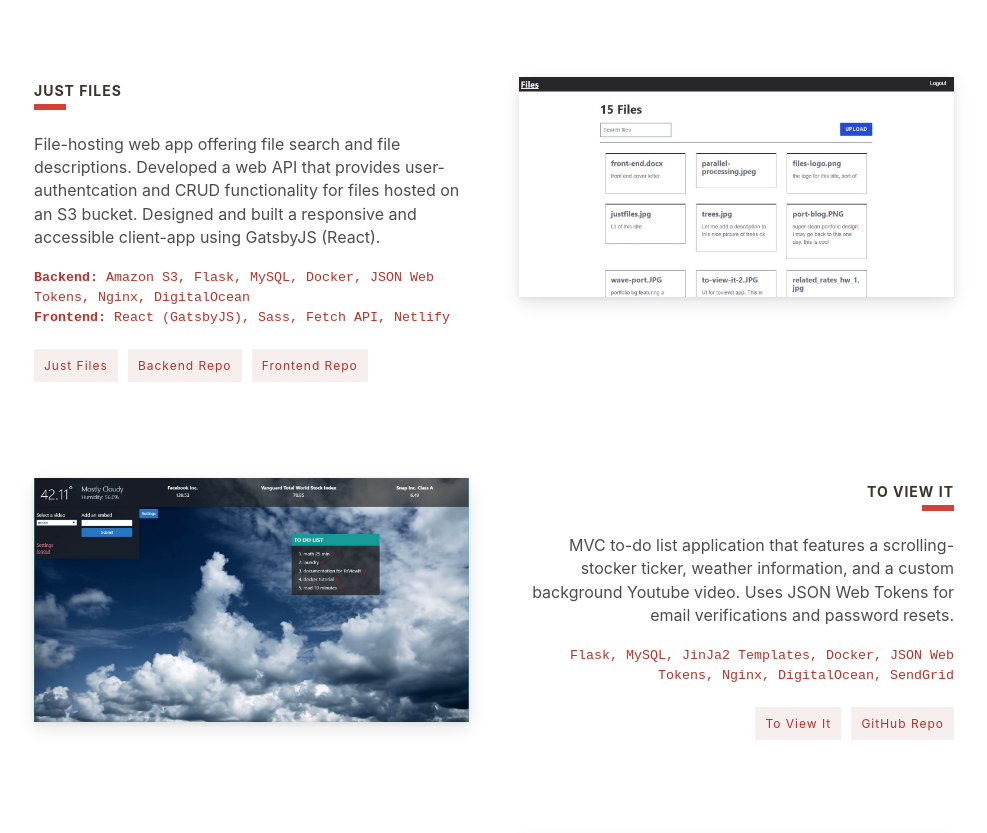
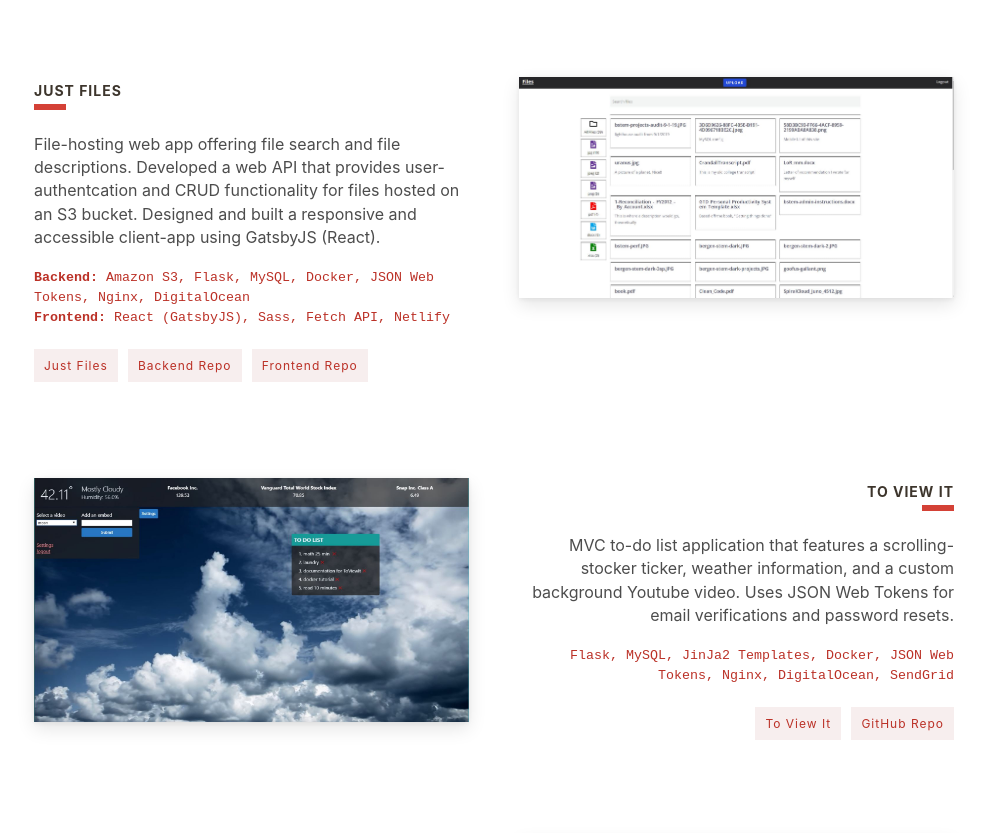
Before and after one commit to dacrands/jan-port, a Gatsby site: page / in a window 1280 px wide. Shown: the part 851-1684 px from the top of the page, without its empty margins (146-1133 px from the left). Built offline with nearby package versions, Linux system fonts and the light colour scheme; Gatsby itself is replaced by a stand-in of ours.

Commit message:
Update files UI img

```diff
--- a/src/pages/index.js
+++ b/src/pages/index.js
@@ -288,7 +288,7 @@ export const query = graphql`
         }
       }
     }
-    justFiles: file(relativePath: { eq: "justfiles.jpg" }) {
+    justFiles: file(relativePath: { eq: "justfiles2.jpg" }) {
       childImageSharp {
         id
         fluid (toFormat: PNG, maxWidth: 600 ){
```
Also changed, not shown: src/images/justfiles2.jpg (added).
